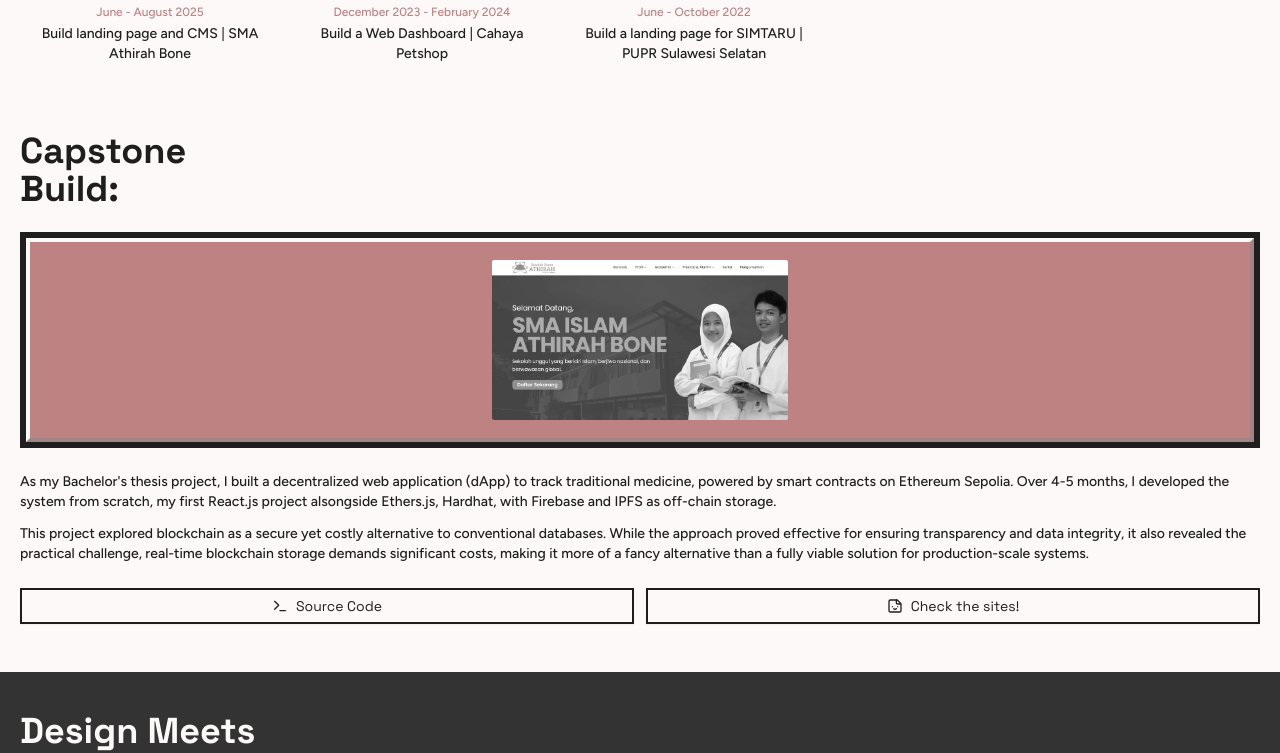
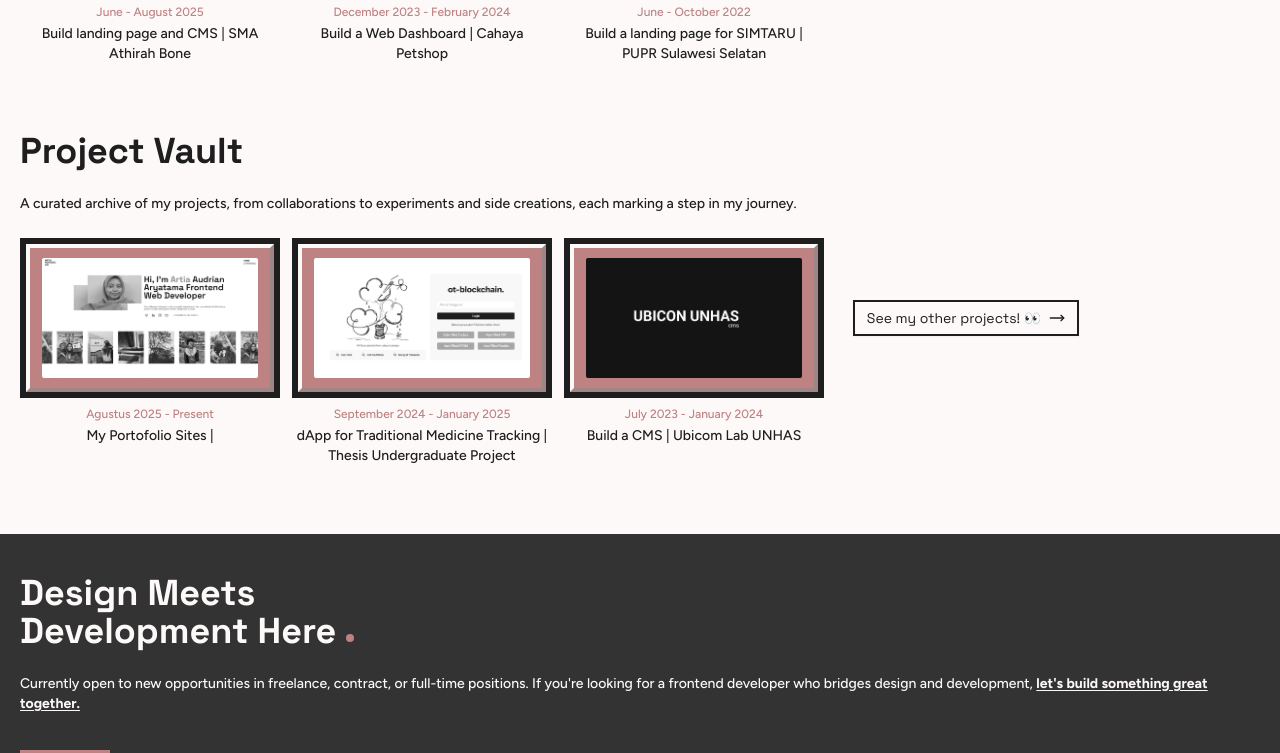
Before and after one commit to artyaaryatama/artia-portofolio, a Next.js app: page / in a window 1280 px wide. Shown: the part 1300-2053 px from the top of the page. Built offline with nearby package versions, Linux system fonts and the light colour scheme.

Commit message:
change capstone into project vault section

```diff
--- a/app/page.tsx
+++ b/app/page.tsx
@@ -2,7 +2,7 @@
 import About from "@/components/home/About";
 import Graduate from "@/components/home/Graduate";
 import Experience from "@/components/home/Experience";
-import Capstone from "@/components/home/Capstone";
+import ProjectVault from "@/components/home/ProjectVault";
 
 export default function Home() {
   return (
@@ -19,7 +19,7 @@
         <Graduate />
       </div>
       <Experience />
-      <Capstone/>
+      <ProjectVault/>
     </div>
   );
 }
--- a/components/home/Capstone.tsx
+++ b/components/home/Capstone.tsx
@@ -15,7 +15,7 @@
           <div className="w-full h-54 bg-primary border-6 border-foreground ">
             <div className="custom-border w-full h-full flex items-center justify-center">
               <Image
-                src='/projects/sma-athirah.webp'
+                src='/projects/ot-blockchain.webp'
                 alt=''
                 width={700}
                 draggable={false}
--- a/components/home/HomeHero.tsx
+++ b/components/home/HomeHero.tsx
@@ -10,8 +10,8 @@
         <Image
           src={'/person/w-img.jpg'}
           alt="Artia Audrian Aryatama"
-          width={600}
-          height={600}
+          width={1000}
+          height={1000}
           draggable={false}
           loading='lazy'
           className="object-cover
--- /dev/null
+++ b/components/home/ProjectVault.tsx
@@ -0,0 +1,61 @@
+import ProjectBox from "../ProjectsBox"
+import { MoveRight } from "lucide-react"
+import { projectsOthers } from "@/lib/projectsOthers"
+import { Button } from "../ui/button"
+import Link from "next/link"
+
+export default function ProjectVault(){
+  return(
+    <div className="layout-gap flex flex-col gap-6">
+      <div className="flex justify-between items-start">
+        <h4 className="
+          font-space-grotesk
+          text-4xl font-bold leading-[38px]
+        ">Project <span  className="inline">Vault</span></h4>
+      </div>
+
+      <p className="font-figtree
+        text-sm leading-5
+      ">
+       A curated archive of my projects, from collaborations to experiments and side creations, each marking a step in my journey.
+      </p>
+
+      <div className="
+        flex items-start gap-3 overflow-x-auto w-full
+        pb-5
+        scrollbar-thin scrollbar-thumb-gray-400
+      ">
+        {
+          projectsOthers.length > 0 &&
+          projectsOthers
+            .filter((_, index) => index < 3)
+            .map((data, index) => (
+              <ProjectBox
+                key={index}
+                imgSrc={data.src}
+                imgAlt={data.alt}
+                projectName={data.name}
+                duration={data.duration}
+              />
+            ))
+        }
+
+        <div className="w-65 h-40 flex items-center justify-center">
+          <Link
+            href={'/experience'}
+          >
+            <Button
+              variant={'outline'}
+              className="flex justify-start items-center font-space-grotesk font-normal hover:bg-primary hover:font-semibold hover:cursor-pointer"
+            >
+              See my other projects! 👀
+              <MoveRight className="w-10 h-7" />
+            </Button>
+
+          </Link>
+        </div>
+
+      </div>
+    </div>
+  )
+}
--- a/lib/projectsOthers.tsx
+++ b/lib/projectsOthers.tsx
@@ -3,7 +3,7 @@
     src: '/projects/porto-design.webp',
     alt: 'My Portofolio Sites',
     name: '',
-    duration: 'Juni - Agustus 2025',
+    duration: 'Agustus 2025 - Present',
     description: "I designed and developed this portfolio website using TypeScript and Next.js. It serves as a space where I showcase both my professional projects and the work I've built together with teams.",
     tags: [ 'Typescript', 'NextJs', 'TailwindCSS', 'Marquee'],
     linkRepo: "https://github.com/artyaaryatama/artia-portofolio.git",
```
